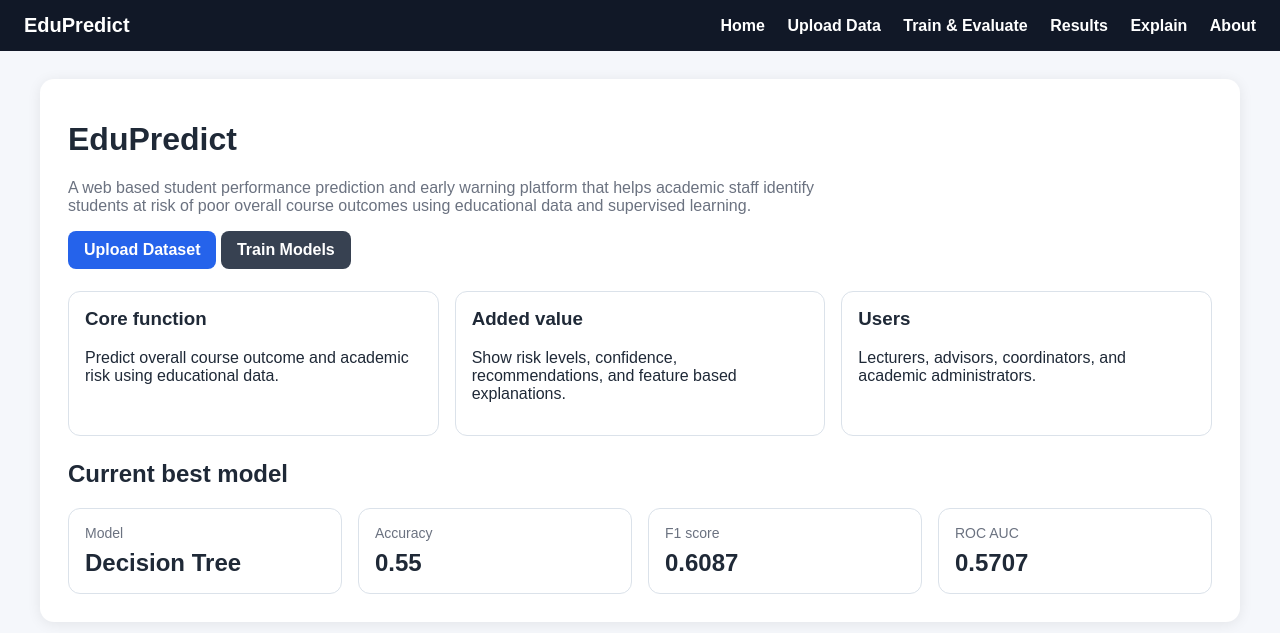
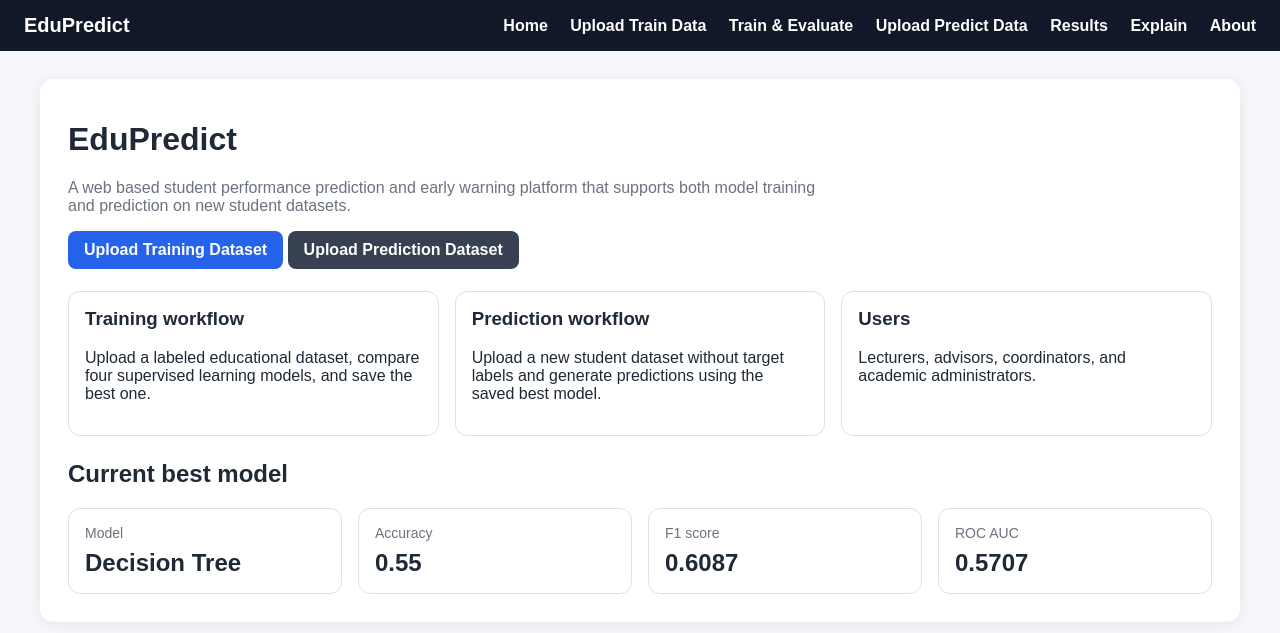
Before and after one commit to RidhanPar/edupredict-platform, a Flask app: page / in a window 1280 px wide. Shown: the top 633 px of the page. Run offline with Flask 3, Linux system fonts and the light colour scheme.

Commit message:
seperate training and prediction workflow

```diff
--- a/app.py
+++ b/app.py
@@ -15,19 +15,31 @@ DATA_DIR = BASE_DIR / "data"
 RAW_DIR = DATA_DIR / "raw"
 MODELS_DIR = BASE_DIR / "models"
 MODEL_PATH = MODELS_DIR / "best_model.pkl"
-UPLOAD_PATH = RAW_DIR / "uploaded.csv"
+
+TRAIN_UPLOAD_PATH = RAW_DIR / "training_dataset.csv"
+PREDICT_UPLOAD_PATH = RAW_DIR / "prediction_dataset.csv"
 
 app = Flask(__name__)
 app.secret_key = "edupredict-secret"
 
 
-def get_uploaded_df(require_target: bool = True):
-    if not UPLOAD_PATH.exists():
-        return None, "No dataset uploaded yet."
-    df = pd.read_csv(UPLOAD_PATH)
+def get_training_df(require_target: bool = True):
+    if not TRAIN_UPLOAD_PATH.exists():
+        return None, "No training dataset uploaded yet."
+    df = pd.read_csv(TRAIN_UPLOAD_PATH)
     ok, missing = validate_columns(df, require_target=require_target)
     if not ok:
-        return None, f"Missing required columns: {', '.join(missing)}"
+        return None, f"Missing required columns in training dataset: {', '.join(missing)}"
+    return df, None
+
+
+def get_prediction_df():
+    if not PREDICT_UPLOAD_PATH.exists():
+        return None, "No prediction dataset uploaded yet."
+    df = pd.read_csv(PREDICT_UPLOAD_PATH)
+    ok, missing = validate_columns(df, require_target=False)
+    if not ok:
+        return None, f"Missing required columns in prediction dataset: {', '.join(missing)}"
     return df, None
 
 
@@ -38,27 +50,64 @@ def home():
     return render_template("home.html", metrics=metrics, comparison=comparison)
 
 
-@app.route("/upload", methods=["GET", "POST"])
-def upload():
+@app.route("/upload-train", methods=["GET", "POST"])
+def upload_train():
     preview = None
     columns = None
+
     if request.method == "POST":
         file = request.files.get("file")
         if not file or not file.filename.endswith(".csv"):
-            flash("Please upload a valid CSV file.", "danger")
-            return redirect(url_for("upload"))
+            flash("Please upload a valid training CSV file.", "danger")
+            return redirect(url_for("upload_train"))
+
         RAW_DIR.mkdir(parents=True, exist_ok=True)
-        file.save(UPLOAD_PATH)
-        flash("Dataset uploaded successfully.", "success")
-        return redirect(url_for("upload"))
+        file.save(TRAIN_UPLOAD_PATH)
+        flash("Training dataset uploaded successfully.", "success")
+        return redirect(url_for("upload_train"))
 
-    if UPLOAD_PATH.exists():
-        df = pd.read_csv(UPLOAD_PATH)
+    if TRAIN_UPLOAD_PATH.exists():
+        df = pd.read_csv(TRAIN_UPLOAD_PATH)
         preview = df.head(10).to_dict(orient="records")
         columns = list(df.columns)
 
     required = DISPLAY_COLUMNS + FEATURE_COLUMNS + [TARGET_COLUMN]
-    return render_template("upload.html", preview=preview, columns=columns, required=required)
+    return render_template(
+        "upload_train.html",
+        preview=preview,
+        columns=columns,
+        required=required
+    )
+
+
+@app.route("/upload-predict", methods=["GET", "POST"])
+def upload_predict():
+    preview = None
+    columns = None
+
+    if request.method == "POST":
+        file = request.files.get("file")
+        if not file or not file.filename.endswith(".csv"):
+            flash("Please upload a valid prediction CSV file.", "danger")
+            return redirect(url_for("upload_predict"))
+
+        RAW_DIR.mkdir(parents=True, exist_ok=True)
+        file.save(PREDICT_UPLOAD_PATH)
+        flash("Prediction dataset uploaded successfully.", "success")
+        return redirect(url_for("upload_predict"))
+
+    if PREDICT_UPLOAD_PATH.exists():
+        df = pd.read_csv(PREDICT_UPLOAD_PATH)
+        preview = df.head(10).to_dict(orient="records")
+        columns = list(df.columns)
+
+    required = DISPLAY_COLUMNS + FEATURE_COLUMNS
+    return render_template(
+        "upload_predict.html",
+        preview=preview,
+        columns=columns,
+        required=required
+    )
 
 
 @app.route("/train", methods=["GET", "POST"])
@@ -68,10 +117,10 @@ def train():
     comparison = load_model_comparison(str(MODELS_DIR))
 
     if request.method == "POST":
-        df, err = get_uploaded_df(require_target=True)
+        df, err = get_training_df(require_target=True)
         if err:
             flash(err, "danger")
-            return redirect(url_for("upload"))
+            return redirect(url_for("upload_train"))
 
         artifacts = train_and_select_best(df, str(MODELS_DIR))
         metrics = {"best_model": artifacts.model_name, **artifacts.metrics}
@@ -93,10 +142,10 @@ def results():
         flash("Train the model first.", "warning")
         return redirect(url_for("train"))
 
-    df, err = get_uploaded_df(require_target=False)
+    df, err = get_prediction_df()
     if err:
         flash(err, "danger")
-        return redirect(url_for("upload"))
+        return redirect(url_for("upload_predict"))
 
     res = predict_dataframe(df, str(MODEL_PATH))
 
--- a/templates/base.html
+++ b/templates/base.html
@@ -11,8 +11,9 @@
     <div class="brand">EduPredict</div>
     <div class="nav-links">
       <a href="{{ url_for('home') }}">Home</a>
-      <a href="{{ url_for('upload') }}">Upload Data</a>
+      <a href="{{ url_for('upload_train') }}">Upload Train Data</a>
       <a href="{{ url_for('train') }}">Train & Evaluate</a>
+      <a href="{{ url_for('upload_predict') }}">Upload Predict Data</a>
       <a href="{{ url_for('results') }}">Results</a>
       <a href="{{ url_for('explain') }}">Explain</a>
       <a href="{{ url_for('about') }}">About</a>
--- a/templates/home.html
+++ b/templates/home.html
@@ -3,18 +3,28 @@
 <div class="hero">
   <h1>EduPredict</h1>
   <p>
-    A web based student performance prediction and early warning platform that helps academic staff identify students at risk of poor overall course outcomes using educational data and supervised learning.
+    A web based student performance prediction and early warning platform that supports both
+    model training and prediction on new student datasets.
   </p>
   <div class="hero-actions">
-    <a class="btn" href="{{ url_for('upload') }}">Upload Dataset</a>
-    <a class="btn btn-secondary" href="{{ url_for('train') }}">Train Models</a>
+    <a class="btn" href="{{ url_for('upload_train') }}">Upload Training Dataset</a>
+    <a class="btn btn-secondary" href="{{ url_for('upload_predict') }}">Upload Prediction Dataset</a>
   </div>
 </div>
 
 <div class="card-grid">
-  <div class="card"><h3>Core function</h3><p>Predict overall course outcome and academic risk using educational data.</p></div>
-  <div class="card"><h3>Added value</h3><p>Show risk levels, confidence, recommendations, and feature based explanations.</p></div>
-  <div class="card"><h3>Users</h3><p>Lecturers, advisors, coordinators, and academic administrators.</p></div>
+  <div class="card">
+    <h3>Training workflow</h3>
+    <p>Upload a labeled educational dataset, compare four supervised learning models, and save the best one.</p>
+  </div>
+  <div class="card">
+    <h3>Prediction workflow</h3>
+    <p>Upload a new student dataset without target labels and generate predictions using the saved best model.</p>
+  </div>
+  <div class="card">
+    <h3>Users</h3>
+    <p>Lecturers, advisors, coordinators, and academic administrators.</p>
+  </div>
 </div>
 
 {% if metrics %}
@@ -26,6 +36,6 @@
   <div class="card stat-card"><span>ROC AUC</span><strong>{{ metrics.roc_auc }}</strong></div>
 </div>
 {% else %}
-<p class="small" style="margin-top:20px;">No trained model yet. Upload a dataset and run training.</p>
+<p class="small" style="margin-top:20px;">No trained model yet. Upload a training dataset and run evaluation.</p>
 {% endif %}
 {% endblock %}
--- a/templates/results.html
+++ b/templates/results.html
@@ -4,8 +4,8 @@
   <div>
     <h1>Prediction Results</h1>
     <p class="small">
-      The platform estimates likely overall course outcome and academic risk status based on student learning indicators.
-    </p>
+  These predictions were generated using the previously trained and saved best model on a new uploaded student dataset.
+</p>
   </div>
 </div>
 
```
Also changed, not shown: templates/upload_predict.html (added, +37 -0 lines), templates/upload_train.html (added).
